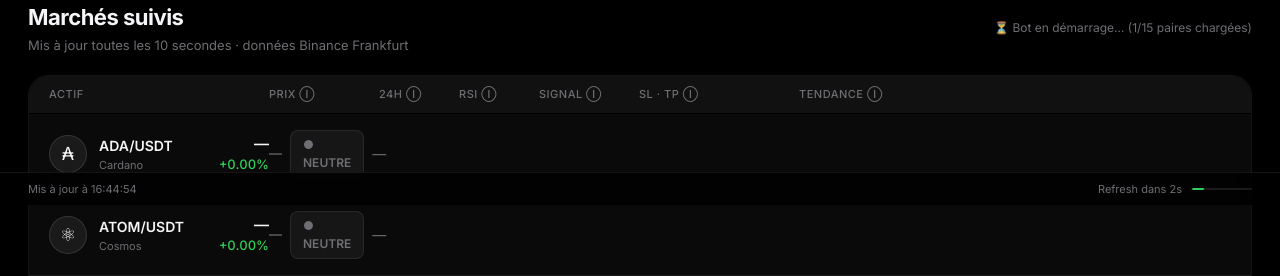
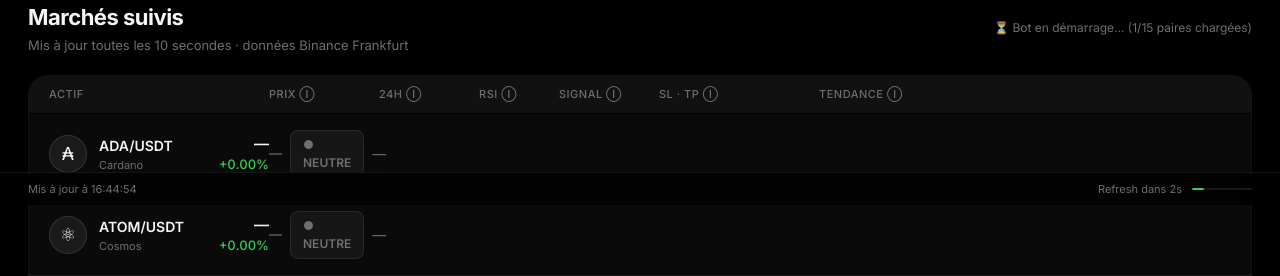
Before and after one commit to ricchbizness-lab/ricch_trading_bot, a Flask app: page / in a window 1280 px wide. Shown: the part 595-871 px from the top of the page. Run offline with Flask 3, Linux system fonts and the light colour scheme; data that the repository does not hold is empty.

Commit message:
fix: colonne 24h élargie (80px → 100px) pour meilleure lisibilité
Co-Authored-By: Claude Sonnet 4.6 <noreply@anthropic.com>
Claude-Session: https://claude.ai/code/session_014Vu7JwSuAJkof25AZigFJg

```diff
--- a/templates/index.html
+++ b/templates/index.html
@@ -157,13 +157,13 @@ nav{
 /* ── PAIRS GRID ── */
 .pairs-grid{display:flex;flex-direction:column;gap:1px;border:1px solid var(--border);border-radius:var(--r2);overflow:hidden;}
 .pair-header{
-  display:grid;grid-template-columns:220px 110px 80px 80px 100px 160px 100px;
+  display:grid;grid-template-columns:220px 110px 100px 80px 100px 160px 100px;
   padding:10px 20px;background:var(--bg2);
   font-size:11px;font-weight:500;color:var(--text3);
   text-transform:uppercase;letter-spacing:0.5px;
 }
 .pair-card{
-  display:grid;grid-template-columns:220px 110px 80px 80px 100px 160px 100px;
+  display:grid;grid-template-columns:220px 110px 100px 80px 100px 160px 100px;
   align-items:center;padding:16px 20px;
   background:var(--bg1);border-top:1px solid var(--border);
   transition:background 0.15s;cursor:default;
```
